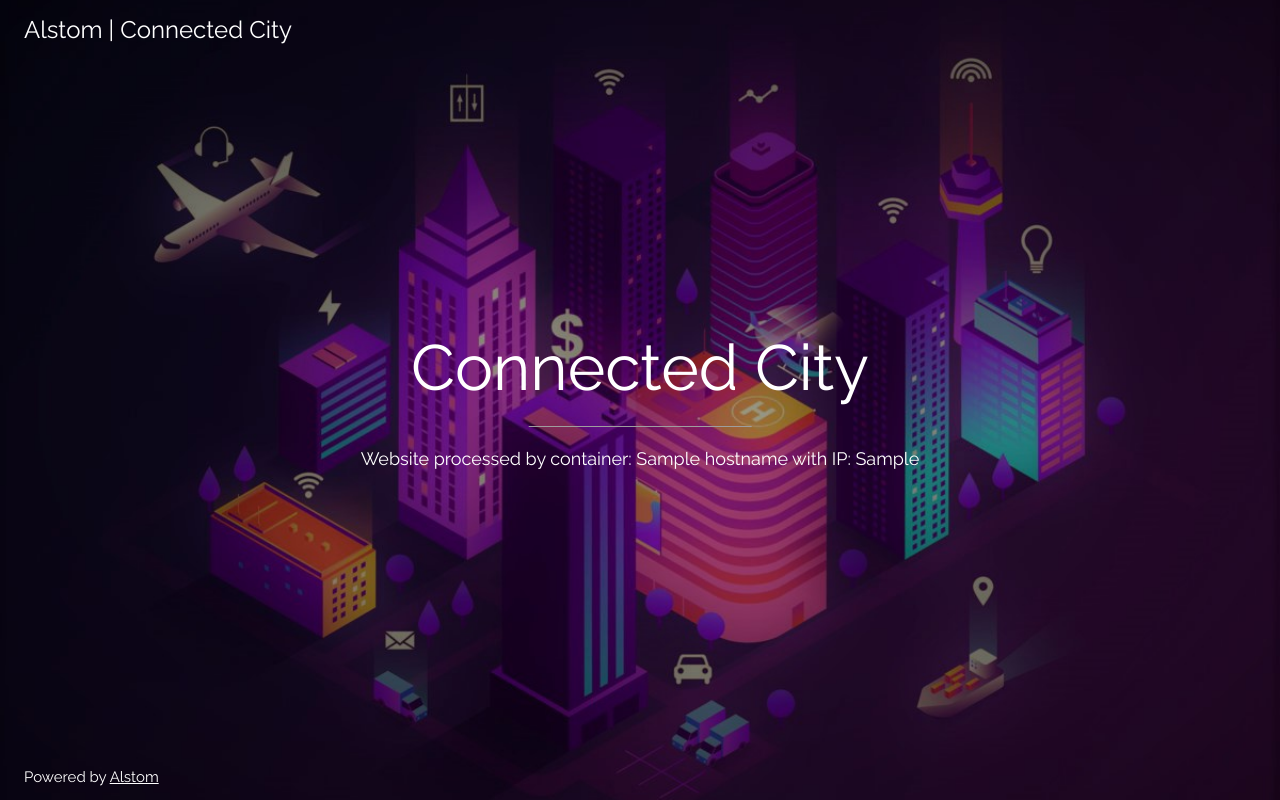
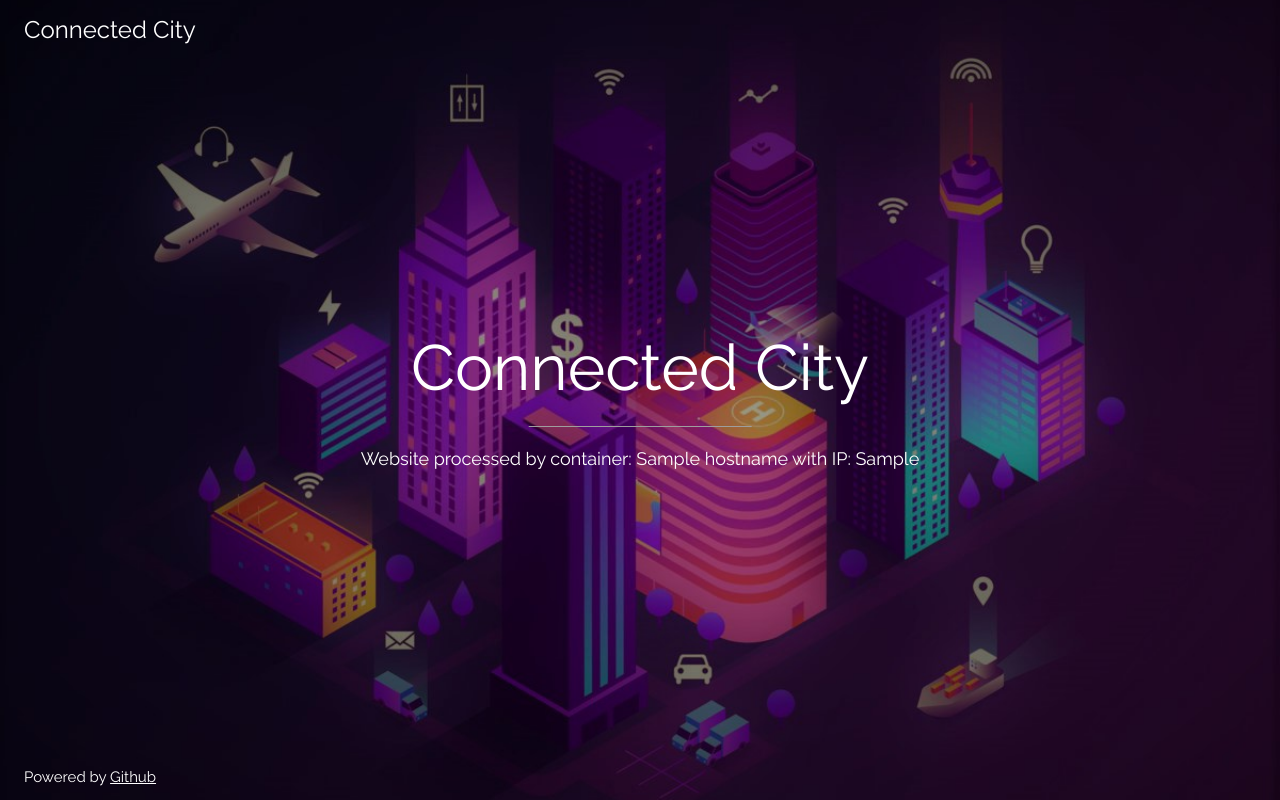
Before and after one commit to kunchalavikram1427/Docker_public, a Flask app: template Examples/Dockerfile-flask-example/templates/index.html in a window 1280 px wide. Run offline with Flask 2, Linux system fonts and the light colour scheme; the template is opened without the code that fills it: most values are stand-ins (such as "Sample title", 1, 10 or a date in 2020).

Commit message:
Update index.html

```diff
--- a/Examples/Dockerfile-flask-example/templates/index.html
+++ b/Examples/Dockerfile-flask-example/templates/index.html
@@ -1,6 +1,6 @@
 <!DOCTYPE html>
 <html>
-<title>Alstom Smart City</title>
+<title>Smart City</title>
 <meta charset="UTF-8">
 <meta name="viewport" content="width=device-width, initial-scale=1">
 <link rel="stylesheet" href="https://www.w3schools.com/w3css/4/w3.css">
@@ -19,7 +19,7 @@ body, html {height: 100%}
 
 <div class="bgimg w3-display-container w3-animate-opacity w3-text-white">
   <div class="w3-display-topleft w3-padding-large w3-xlarge">
-    Alstom | Connected City
+    Connected City
   </div>
   <div class="w3-display-middle">
     <h1 class="w3-jumbo w3-animate-top" style="text-align:center"> Connected City </h1>
@@ -27,7 +27,7 @@ body, html {height: 100%}
     <p class="w3-large w3-center"> Website processed by container: {{ hostname }} with IP: {{ ip }} </p>
   </div>
   <div class="w3-display-bottomleft w3-padding-large">
-    Powered by <a href="https://www.alstom.com" target="_blank">Alstom</a>
+    Powered by <a href="https://github.com/kunchalavikram1427" target="_blank">Github</a>
   </div>
 </div>
 
```
